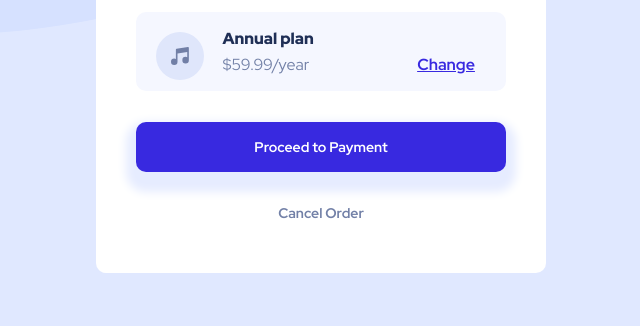
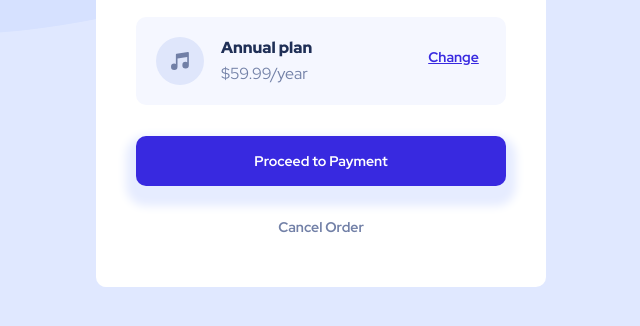
Before and after one commit to codenamecat/order-summary, a plain HTML site: page index.html in a window 1280 px wide. Shown: the part 402-728 px from the top of the page, without its empty margins (407-1047 px from the left). Drawn offline with Linux system fonts and the light colour scheme.

Commit message:
all done

```diff
--- a/index.html
+++ b/index.html
@@ -22,7 +22,9 @@
                 <h2>Annual plan</h2>
                 <p class="plan-price">&#36;59.99/year</p>
             </div>
-            <a href="" target="_blank" class="price">Change</a>
+            <div>
+                <a href="" target="_blank">Change</a>
+            </div>
         </div>
         <br>
         <button class="proceed">Proceed to Payment</button>
--- a/styles.css
+++ b/styles.css
@@ -7,9 +7,8 @@ body {
     background-color: hsl(225, 100%, 94%);
 }
 .price {
-    display: inline-block;
-    text-align:left;
-    vertical-align: 50%;
+    /* display: inline-block; */
+    text-align: left;
 }
 main {
     background-color: white;
@@ -33,33 +32,50 @@ h1 {
     font-size: 16px;
     line-height: 25px;
     color: hsl(224, 23%, 55%);
-    margin-bottom: 15px;
+    margin-bottom: 20px;
 }
 .subscription {
     background-color: hsl(225, 100%, 98%);
     width: 370px;
     margin: 0 auto;
     border-radius: 10px;
-    text-align: left;
+    /*text-align: left;
+    display: grid;
+    grid-template-columns: 85px 100px 1fr;
+    justify-content: center;
+    align-content: center; */
+    display: grid;
+    grid-template-columns: 85px 180px 1fr;
+    /* justify-content: center;
+    align-content: center;
+    grid-auto-flow: column; */
+
 }
 .note-icon {
-    margin: 20px 15px 0 20px;
+    margin: 20px;
 }
 h2 {
     color: hsl(223, 47%, 23%);
     font-size: 16px;
     font-weight: 900;
     margin-bottom: 5px;
-    margin-top: 0;
+    margin-top: 20px;
 }
 .plan-price {
     color:hsl(224, 23%, 55%);
-    margin-top: 0;
+    margin: 0;
 }
 a {
     color: hsl(245, 75%, 52%);
     font-weight: bold;
-    margin-left: 100px;
+    font-size: 14px;
+    /* margin: 20px; */
+    text-align: right;
+    line-height: 80px;
+}
+a:hover {
+    color: hsla(245, 75%, 52%, 0.705);
+    text-decoration: none;
 }
 button {
     font-family: 'Red Hat Display', sans-serif;
@@ -77,6 +93,10 @@ button {
     border-radius: 10px;
     box-shadow: 0 10px 10px 10px hsl(225, 100%, 95%);
 }
+.proceed:hover {
+    background-color: hsla(245, 75%, 52%, 0.705);
+    cursor: pointer;
+}
 .cancel {
     background-color: white;
     color: hsl(224, 23%, 55%);
@@ -84,3 +104,7 @@ button {
     border-radius: 10px;
     margin-bottom: 50px;
 }
+.cancel:hover {
+    color: hsl(223, 47%, 23%);
+    cursor: pointer;
+}
```
